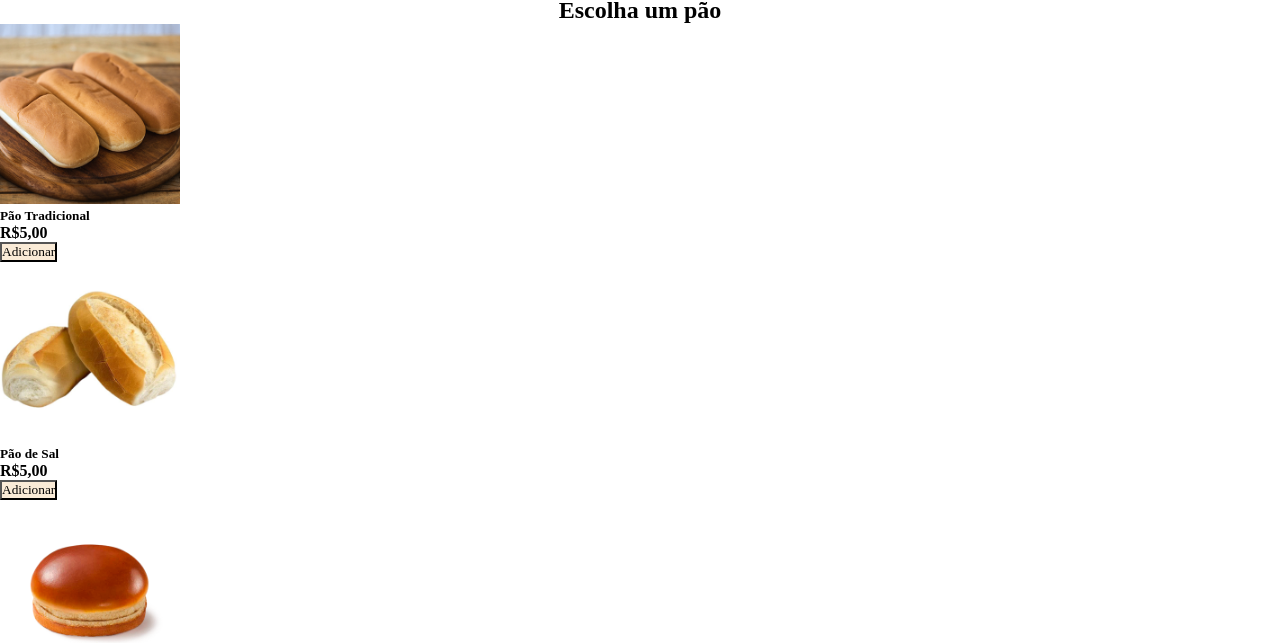
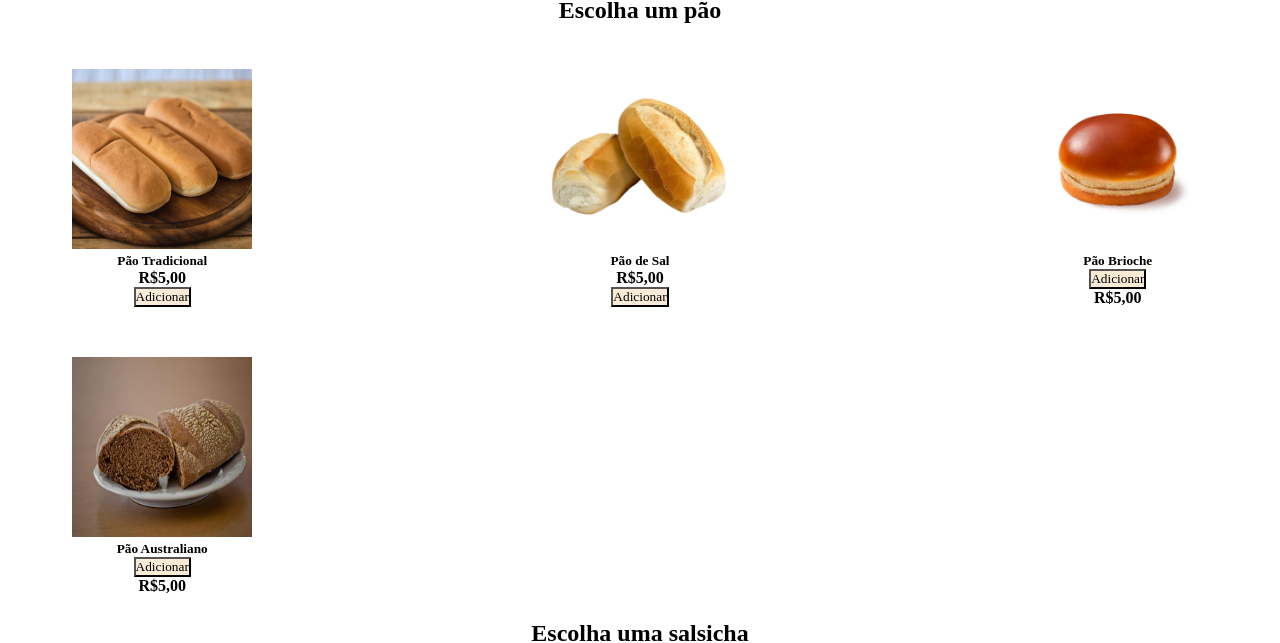
Before and after one commit to alice-flima/Treinamento-Fundamentos-25.2, a plain HTML site: page index.html in a window 1280 px wide. Shown: the part 194-837 px from the top of the page. Drawn offline with Linux system fonts and the light colour scheme.

Commit message:
disposicao dos elementos

```diff
--- a/assets/css/globals.css
+++ b/assets/css/globals.css
@@ -18,16 +18,16 @@
 #section-p1{
     padding: 40px 80px;
 }
-produtos{
+.produtos{
 text-align: center;
 }
-produtos .pro-container{
+.produtos .pro-container{
     display: flex;
     justify-content: space-between;
     padding-top: 20px;
     flex-wrap: wrap;
 }
-produtos .pro-container .pro{
+.produtos .pro-container .pro{
     width: 23%;
     min-width: 250px;
     position: relative;
--- a/assets/js/index.js
+++ b/assets/js/index.js
@@ -31,6 +31,7 @@ menuitems.forEach((item, index) => {
         document.getElementById("numerocarrinho").innerHTML = numerocarrinho
         choosenproduct.quantidade = 1;
         menuitems[index].textContent = "Remover"
+        menuitems.style.backgroundColor = "red";
        }
        else{
         if (choosenproduct.quantidade == 0){
--- a/index.html
+++ b/index.html
@@ -26,11 +26,13 @@
     </div>
 </section>
 
+<!--espaço para adicionar os ingredientes-->
     <h1>Monte o seu Dogão</h1>
+
+     <!--vitrine de pães-->
     <h2>Escolha um pão</h2>
-<section class="produtos section-p1"> <!--vitrine de produtos-->
-    <div class="pro-container">
-        <div class="pro-container .pro">
+<section class="produtos section-p1"> <div class="pro-container">
+        <div class="pro">
             <img src="assets/imgs/paotradicional.jpg" alt="Pão Tradicional" class="imagensprodutos">
             <div class = "des">
             <h5 class="menuitem">Pão Tradicional</h5>
@@ -38,14 +40,13 @@
             <button class="carrinhounico" data-id="1">Adicionar</button>
             </div>
         </div>
-         <div class="pro-container .pro">
+         <div class="pro">
             <img src="assets/imgs/paodesal.jpg" alt="Pão de Sal" class="imagensprodutos">
             <div class = "des">
             <h5 class="menuitem">Pão de Sal</h5>
             <h4>R$5,00</h4>
             <button class="carrinhounico" data-id="2">Adicionar</button>
             </div>
-            <!--falta colocar os botoes dos carrinhos-->
         </div>
          <div class="pro">
             <img src="assets/imgs/paobrioche.png" alt="Pão Brioche"class="imagensprodutos">
@@ -65,8 +66,10 @@
         </div>
     </div>
 </section>
+
+<!--vitrine de salsichas-->
     <h2>Escolha uma salsicha</h2>
-   <section class="produtos section-p1"> <!--vitrine de produtos-->
+   <section class="produtos section-p1"> <div class="pro-container">
     <div class="pro-container">
         <div class="pro">
             <img src="assets/imgs/salsichaaoponto.jpg" alt="Ao ponto"class="imagensprodutos">
@@ -103,8 +106,9 @@
     </div>
 </section>
 
+ <!--vitrine de acompanhamentos-->
     <h2>Escolha os acompanhamentos</h2>
-    <section class="produtos section-p1"> <!--vitrine de produtos-->
+    <section class="produtos section-p1"> <div class="pro-container">
     <div class="pro-container">
         <div class="pro">
             <img src="assets/imgs/milho.jpg" alt="Milho"class="imagensprodutos">
```
